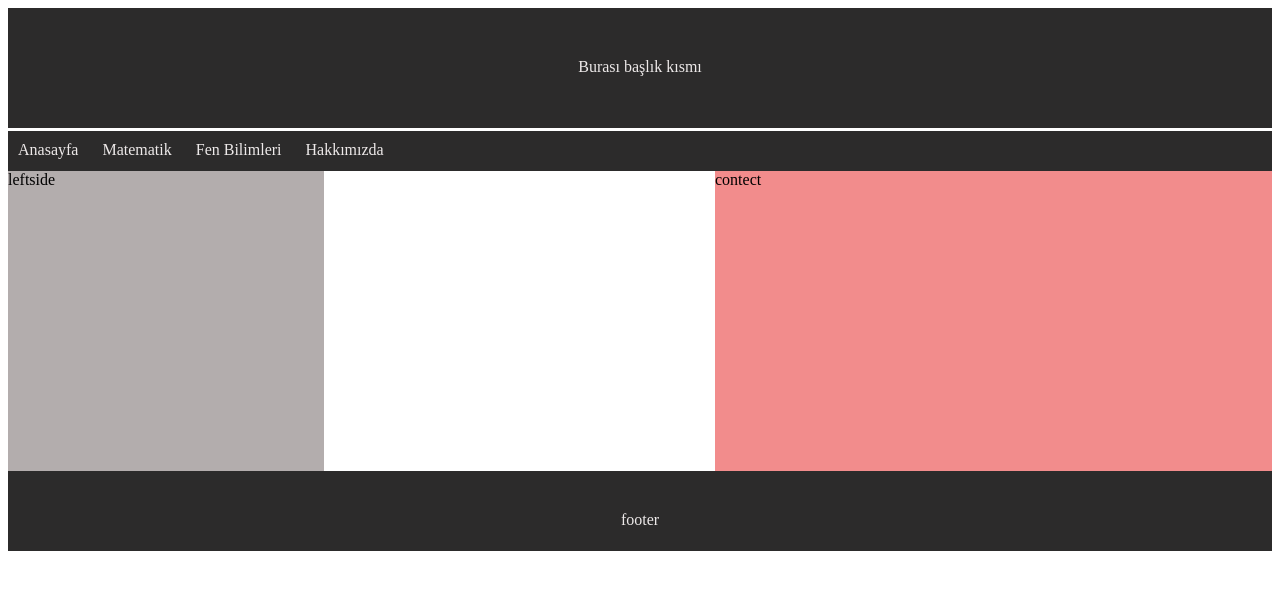
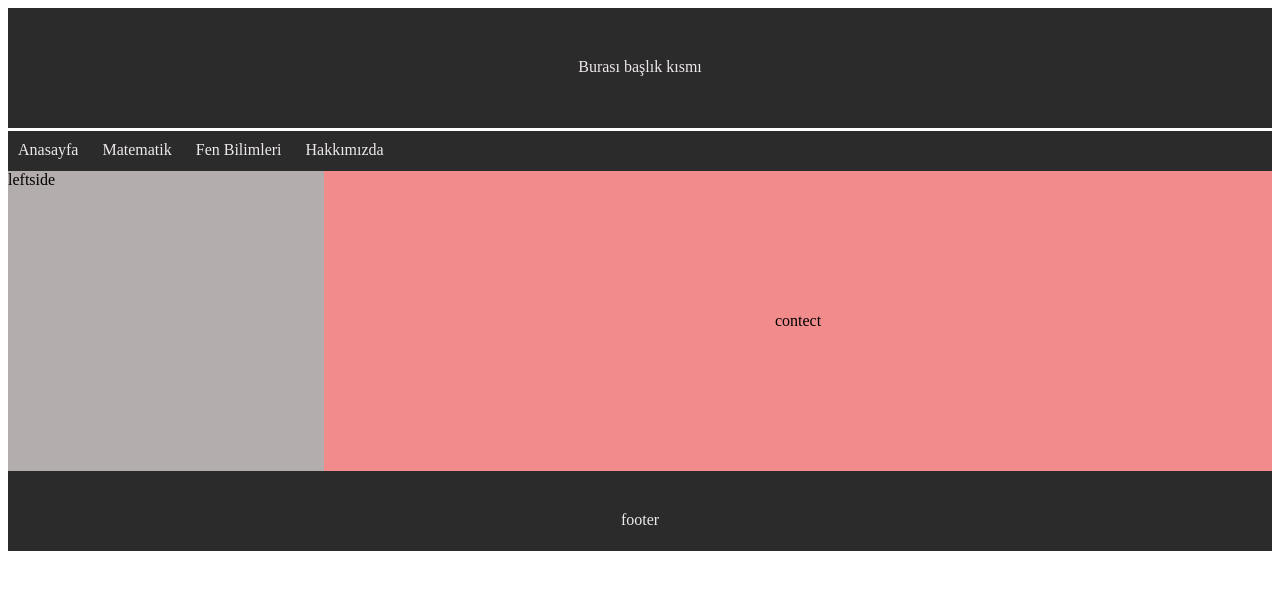
Before and after one commit to enesoguz16/enesoguz16.github.io, a plain HTML site: page index.html in a window 1280 px wide. Drawn offline with Linux system fonts and the light colour scheme.

Commit message:
Update style.css

```diff
--- a/style.css
+++ b/style.css
@@ -32,6 +32,7 @@
 
 .row {
   min-height: 300px;
+  display-flex;
 }
 
 .leftside {
@@ -43,9 +44,12 @@
 
 .content {
   min-height: 300px;
-  float:right;
-  width:557px;
+  margin:0 auto;
   background-color:#f28c8c;
+  display:flex;
+  justify-content:center;
+  align-items:center;
+  flex:1;
 }
 
 .row:after { /* clearfix*/
```
